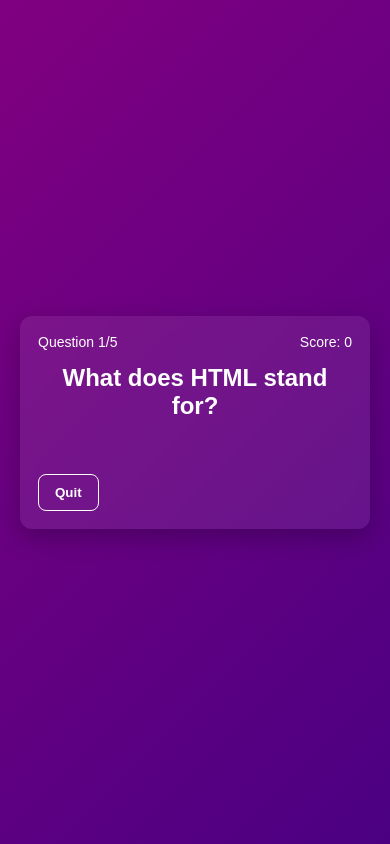
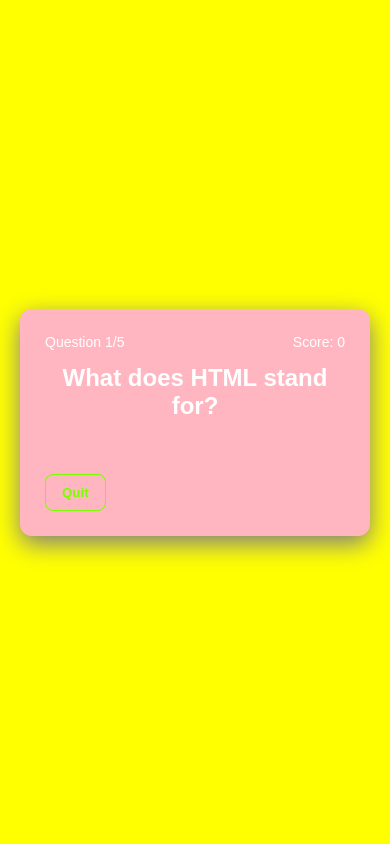
Before and after one commit to umerghumman066-wq/fuzzy_Quiz, a plain HTML site: page quiz.html in a window 390 px wide. Both pictures are taken after a click on the button "Start Quiz". Drawn offline with Linux system fonts and the light colour scheme.

Commit message:
Update style.css

```diff
--- a/style.css
+++ b/style.css
@@ -1,120 +1,40 @@
-*{
-    margin: 0;
-    padding: 0;
-    box-sizing: border-box;
-    transition: .3s;
-}
-body {
-    min-height: 100vh;
-    display: flex;
-    flex-direction: column;
-    justify-content: center;
-    align-items: center;
-    font-family: Arial, sans-serif;
-    padding: 20px;
-    color: white;
-    background: linear-gradient(135deg, purple, indigo);
-}
-.container {
-    text-align: center;
-    width: 90%;
-    max-width: 800px;
-}
-.welcome h1 {
-    font-size: 3rem;
-    margin-bottom: 10px;
-    padding: 10px;
-    border: 2px solid white;
-    border-radius: 8px;
-    background: dodgerblue;
-    color: white;
-}
-.welcome p {
-    font-size: 1.2rem;
-    line-height: 1.3;
-    margin-bottom: 20px;
-}
-.quiz-btn {
-    background: linear-gradient(135deg, fuchsia, blue);
-    padding: 15px 30px;
-    color: white;
-    text-decoration: none;
-    font-size: 1.2rem;
-    border-radius: 10px;
-    box-shadow: 0 5px 15px rgba(0,0,0,.3);
-    margin: 5px;
-    transition: .3s;
-}
-.quiz-btn:hover {
-    transform: translateY(-5px);
-    box-shadow: 0 8px 20px rgba(0,0,0,.4);
-}
-.card {
-    background: rgba(255,255,255,.08);
-    backdrop-filter: blur(6px);
-    padding: 25px;
-    border-radius: 12px;
-    width: 100%;
-    max-width: 700px;
-    box-shadow: 0 8px 25px rgba(0,0,0,.25);
-}
-.screen {
-    display: flex;
-    flex-direction: column;
-    gap: 14px;
-    text-align: center;
-}
-.top-info {
-    display: flex;
-    justify-content: space-between;
-    font-size: 14px;
-}
-#options-container button {
-    width: 100%;
-    padding: 12px;
-    background: white;
-    color: black;
-    border: none;
-    border-radius: 8px;
-    text-align: left;
-    margin: 6px 0;
-    cursor: pointer;
-}
-.correct {
-    outline: 3px solid green;
-}
-.wrong {
-    outline: 3px solid red;
-}
-.controls {
-    display: flex;
-    justify-content: space-between;
-    margin-top: 12px;
-}
-.big {
-    font-size: 2rem;
-}
-.hidden {
-    display: none;
-}
-.btn {
-    padding: 10px 16px;
-    border-radius: 8px;
-    border: none;
-    font-weight: 600;
-    cursor: pointer;
-}
-.white {
-    background: white;
-    color: indigo;
-}
-.outline {
-    background: transparent;
-    color: white;
-    border: 1px solid white;
-}
-@media (max-width: 450px) {
-    .card {
-        padding: 18px;
-    }
-}
+*{margin:0;padding:0;box-sizing:border-box;transition:.3s;}
+body
+    {min-height:100vh;     flex-direction:column;        justify-content:center;
+     align-items:center;   font-family:Arial,sans-erif;   display:flex;
+     padding:20px;         color:white;                   background:purple;}
+.container
+    {text-align:center;      width:90%;     max-width:800px;}
+.welcome h1
+   {font-size:3rem;        margin-bottom:10px;    padding:10px;
+     border:2px solid white;     background:dodgerblue;}
+.welcome
+p{font-size:1.2rem;   line-height:1.3;   margin-bottom:20px;}
+.quiz-btn
+{background:dodgerblue; padding:15px 30px;    font-size:1.2rem;
+ border-radius:10px;    margin:5px;      transition:.3s;}
+.quiz-btn:hover{transform:translateY(-5px);box-shadow:0 8px 20px grey;}
+
+.card{background:lightpink;backdrop-filter:blur(6px);padding:25px;
+border-radius:12px;width:100%;max-width:700px;box-shadow:0 8px 25px grey;}
+
+.screen{display:flex;flex-direction:column;gap:14px;text-align:center;}
+
+.top-info{display:flex;justify-content:space-between;font-size:14px;}
+
+#options-containerbutton{width:100%;padding:12px;background:lightskyblue;
+border:none;border-radius:8px;text-align:left;margin:6px 0;cursor:pointer;}
+
+.correct{outline:3px solid green;}
+.wrong{outline:3px solid red;}
+.controls{display:flex;justify-content:space-between;margin-top:12px;}
+.big{font-size:3rem;}
+.hidden{display:none;}
+.btn{padding:10px 16px;border-radius:8px;border:none;
+     font-weight:600;cursor:pointer;}
+.white{background:lawngreen;color:indigo;}
+.outline{background:transparent;color:lawngreen;border:1px solid lawngreen;}
+@media(max-width:1200px){body{background-color:navy;}}
+@media(max-width:1000px){body{background-color:brown;}}
+@media(max-width:800px){body{background-color:lightcoral;}}
+@media(max-width:600px){body{background-color:yellow;}}
```
